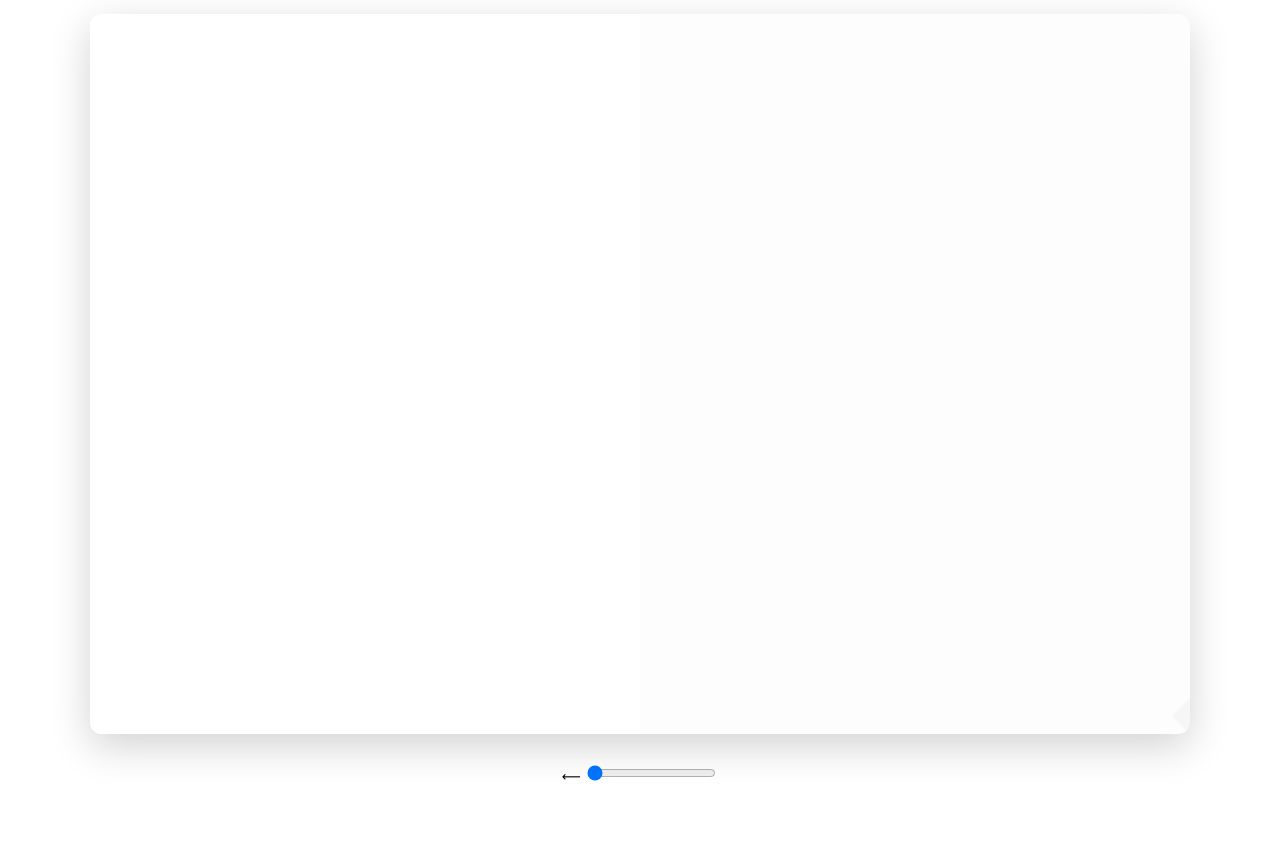
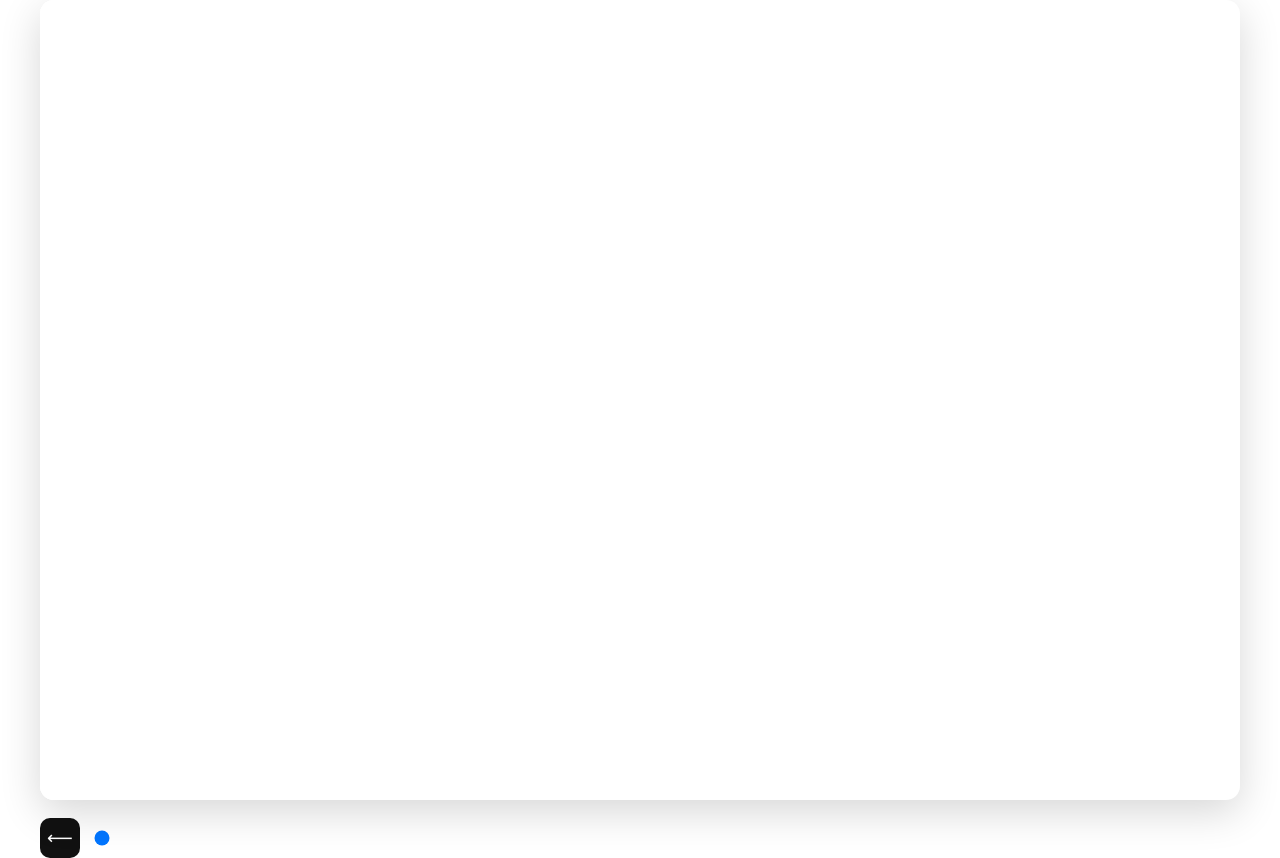
Before and after one commit to jhavargashe/flipbook, a website: page flipbook/index.html in a window 1280 px wide. Before the commit the page ends 800 px from the top, so only its background shows below. Drawn offline with Linux system fonts and the light colour scheme.

Commit message:
Update styles.css

```diff
--- a/flipbook/styles.css
+++ b/flipbook/styles.css
@@ -1,70 +1,72 @@
 :root{
-  --book-w: 1100px;   /* ancho abierto (2 páginas) */
-  --book-h: 740px;    /* alto del libro */
+  /* valores se ajustan por JS según el tamaño de tus imágenes */
+  --book-ar: 3/2;        /* aspect-ratio (ancho/alto) del libro abierto = 2×página */
+  --shadow: 0 12px 40px rgba(0,0,0,.16);
+  --radius: 14px;
 }
 
 *{box-sizing:border-box}
 html,body{height:100%;margin:0;background:#fff;font-family:system-ui,-apple-system,Segoe UI,Roboto,Arial,sans-serif}
-button{border:0;background:none;padding:0}
+button{border:0;background:none;padding:0;cursor:pointer}
 
 .stage{
-  width:100%;
-  height:100vh;
-  display:grid;
-  place-items:center;
-  background:#fff;
+  display:grid; place-items:center;
+  min-height:100vh; background:#fff; gap:18px;
 }
 
-/* Contenedor del libro */
+/* libro */
 .book{
   position:relative;
-  width:min(100%, var(--book-w));
-  height:min(90vh, var(--book-h));
-  aspect-ratio: calc(var(--book-w) / var(--book-h));
-  background:#fdfdfd;
-  border-radius:12px;
-  box-shadow:0 12px 40px rgba(0,0,0,.18);
+  width:min(96vw, 1200px);
+  aspect-ratio: var(--book-ar);
+  height:auto;
+  background:#fff;
+  border-radius:var(--radius);
+  box-shadow:var(--shadow);
   overflow:hidden;
   perspective:2000px;
 }
 
-/* Páginas */
+/* páginas */
 .page{
   position:absolute; inset:0;
   width:50%; height:100%;
-  background:#fff center/cover no-repeat;
+  background:#fff center/contain no-repeat; /* respeta tamaño de imagen */
   will-change:transform;
 }
-.page.left{ left:0;  transform-origin:right center; }
-.page.right{right:0;  transform-origin:left  center;}
+.page.left { left:0;  transform-origin:right center; }
+.page.right{ right:0; transform-origin:left  center; }
 
-/* Sombra sutil mientras gira */
-.page.flip{
-  box-shadow: 0 0 20px rgba(0,0,0,.15);
-  transition: transform .6s ease, box-shadow .6s ease;
+/* efecto “doblar” esquinas al hover */
+.page::after{
+  content:""; position:absolute; inset:0; pointer-events:none; opacity:0;
+  transition:opacity .25s ease;
+  background: radial-gradient(120px 120px at 100% 100%, rgba(0,0,0,.18), transparent 60%);
 }
+.page.left::after{
+  background: radial-gradient(120px 120px at 0% 100%, rgba(0,0,0,.18), transparent 60%);
+}
+.page.right:hover{ transform:rotateY(-9deg); }
+.page.left:hover { transform:rotateY( 9deg); }
+.page:hover::after{ opacity:.6; }
 
-/* Hotspots clicables (invisibles) */
+/* zonas clicables invisibles */
 .hot{
-  position:absolute; top:0; width:22%; height:100%;
-  cursor:pointer; opacity:0;
+  position:absolute; top:0; width:22%; height:100%; opacity:0;
 }
 .hot.left{ left:0; }
 .hot.right{ right:0; }
 
-/* Indicadores de esquina (sutil) */
-.book::before,
-.book::after{
-  content:"";
-  position:absolute; bottom:0; width:0; height:0;
-  border:18px solid transparent;
-  opacity:.25; transition:opacity .2s ease;
+/* barra inferior */
+.bar{
+  display:flex; align-items:center; gap:12px;
+  width:min(96vw, 1200px);
 }
-.book::before{ left:0;  border-left-color:#ddd; }
-.book::after { right:0; border-right-color:#ddd; }
-.book:hover::before, .book:hover::after{ opacity:.5; }
+.icon{
+  width:40px; height:40px; border-radius:10px;
+  background:#111; color:#fff; font-size:18px; line-height:40px; text-align:center;
+}
+.icon:disabled{ opacity:.35; cursor:not-allowed; }
 
-/* Responsivo */
-@media (max-width: 680px){
-  .book{ border-radius:8px; box-shadow:0 8px 28px rgba(0,0,0,.18); }
-}
+.slider{
+  -webkit-appearance:none; appearance:none; height:4px;
```
